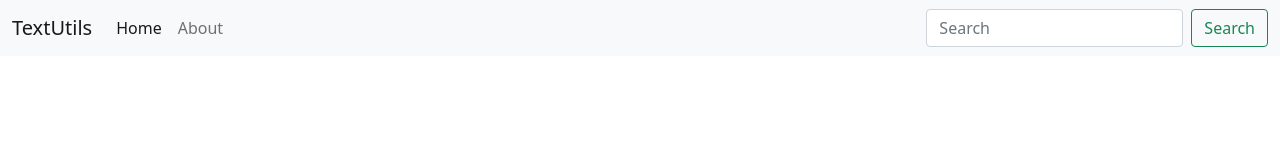
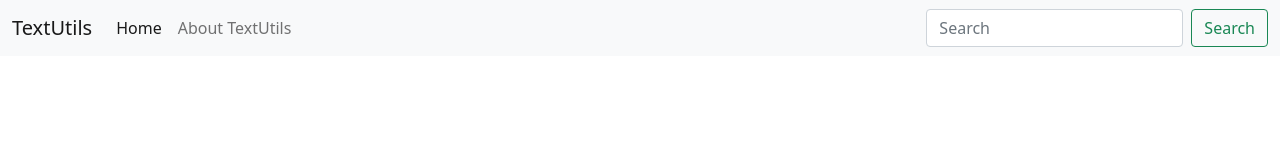
Before and after one commit to Subham-Maity/textutils, a React (Create React App) app: page / in a window 1280 px wide. Shown: the top 160 px of the page. Built offline with nearby package versions, Linux system fonts and the light colour scheme.

Commit message:
Creating Navbar using Props and PropTypes

```diff
--- a/src/App.js
+++ b/src/App.js
@@ -1,37 +1,15 @@
 import './App.css';
 import React from './react.gif';
-
+import Navbar from "./components/Navbar";
+import propTypes from 'prop-types'
 
 
 function App() {
   return (
       <>
-          <nav className="navbar navbar-expand-lg navbar-light bg-light">
-              <div className="container-fluid">
-                  <a className="navbar-brand" href="/">TextUtils</a>
-                  <button className="navbar-toggler" type="button" data-bs-toggle="collapse"
-                          data-bs-target="#navbarSupportedContent" aria-controls="navbarSupportedContent"
-                          aria-expanded="false" aria-label="Toggle navigation">
-                      <span className="navbar-toggler-icon"></span>
-                  </button>
-                  <div className="collapse navbar-collapse" id="navbarSupportedContent">
-                      <ul className="navbar-nav me-auto mb-2 mb-lg-0">
-                          <li className="nav-item">
-                              <a className="nav-link active" aria-current="page" href="/">Home</a>
-                          </li>
-                          <li className="nav-item">
-                              <a className="nav-link" href="/">About</a>
-                          </li>
 
-                      </ul>
-                      <form className="d-flex">
-                          <input className="form-control me-2" type="search" placeholder="Search" aria-label="Search"/>
-                              <button className="btn btn-outline-success" type="submit">Search</button>
-                      </form>
-                  </div>
-              </div>
-          </nav>
-
+       <Navbar title = "TextUtils" aboutText = "About TextUtils"/>
+       {/*   <Navbar/>*/}
       </>
   );
 }
--- /dev/null
+++ b/src/components/Navbar.js
@@ -0,0 +1,40 @@
+import React from 'react';
+import propTypes from "prop-types";
+
+export default function Navbar(props) {
+    return (
+        <nav className="navbar navbar-expand-lg navbar-light bg-light">
+            <div className="container-fluid">
+                <a className="navbar-brand" href="/">{props.title}</a>
+                <button className="navbar-toggler" type="button" data-bs-toggle="collapse"
+                        data-bs-target="#navbarSupportedContent" aria-controls="navbarSupportedContent"
+                        aria-expanded="false" aria-label="Toggle navigation">
+                    <span className="navbar-toggler-icon"></span>
+                </button>
+                <div className="collapse navbar-collapse" id="navbarSupportedContent">
+                    <ul className="navbar-nav me-auto mb-2 mb-lg-0">
+                        <li className="nav-item">
+                            <a className="nav-link active" aria-current="page" href="/">Home</a>
+                        </li>
+                        <li className="nav-item">
+                            <a className="nav-link" href="/">{props.aboutText}</a>
+                        </li>
+
+                    </ul>
+                    <form className="d-flex">
+                        <input className="form-control me-2" type="search" placeholder="Search" aria-label="Search"/>
+                        <button className="btn btn-outline-success" type="submit">Search</button>
+                    </form>
+                </div>
+            </div>
+        </nav>
+    );
+}
+Navbar.propTypes = {
+    title: propTypes.string,
+    aboutText: propTypes.string,
+};
+Navbar.defaultProps = {
+    title: 'Set title here',
+    aboutText: 'About text here'
+};
```
